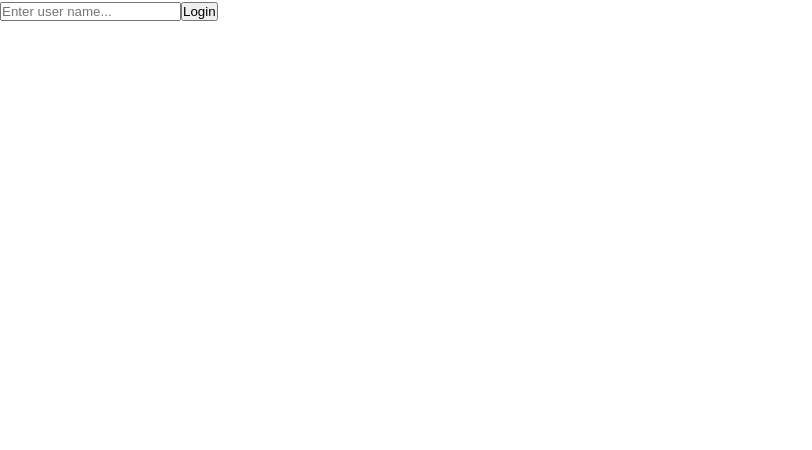
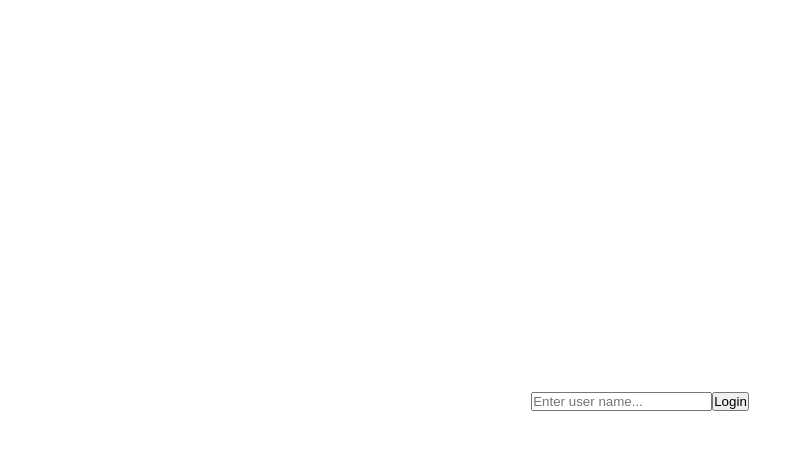
Before and after one commit to nikitagalcev/miro-board, a React (Create React App) app in the folder frontend/: page /login in a window 1280 px wide. Shown: the top 450 px of the page, without its empty margins (0-812 px from the left). Built offline with nearby package versions, Linux system fonts and the light colour scheme.

Commit message:
styles cleanups

```diff
--- a/frontend/src/components/Login/Login.css
+++ b/frontend/src/components/Login/Login.css
@@ -3,5 +3,5 @@
   height: 100vh;
   justify-content: center;
   align-items: center;
-  display: 'flex';
+  display: flex;
 }
```
